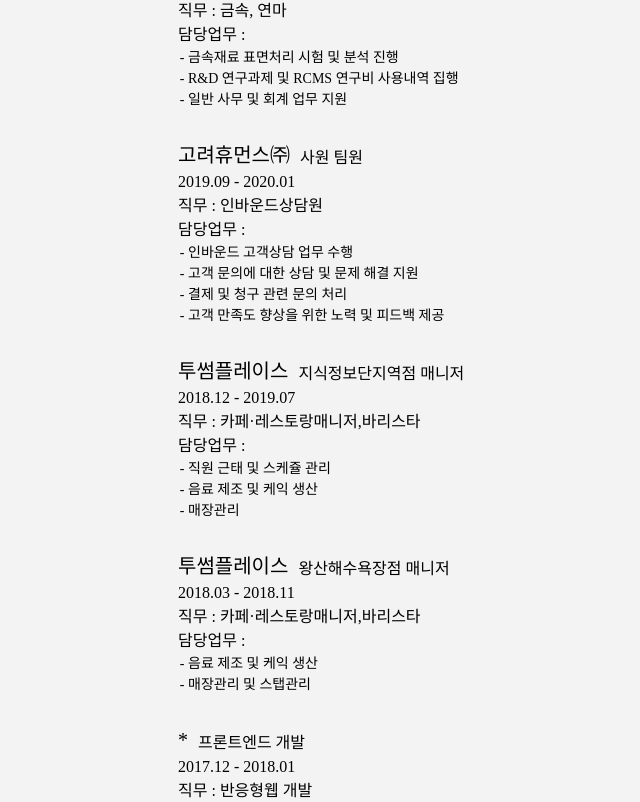
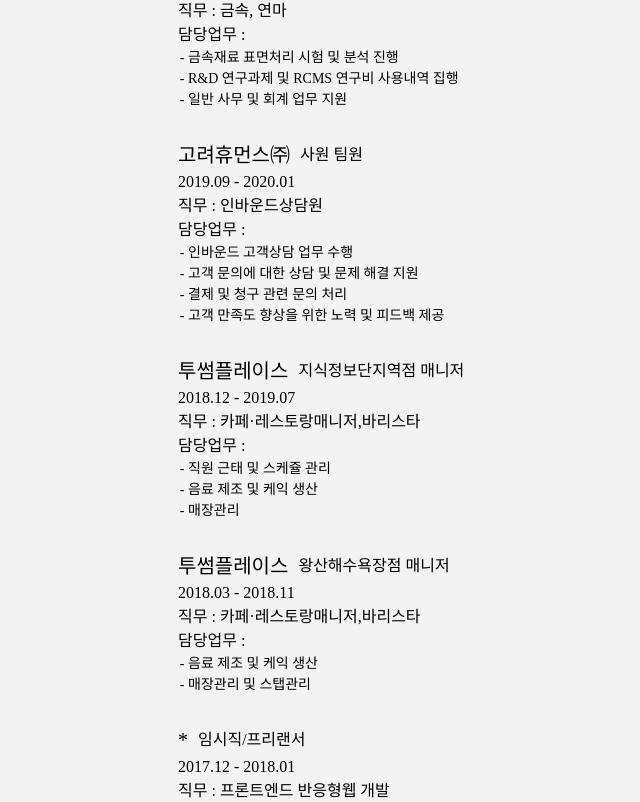
Before and after one commit to rladbal0101/portfolio, a React (Create React App) app: page / in a window 1280 px wide. Shown: the part 2938-3740 px from the top of the page, without its empty margins (32-672 px from the left). Built offline with nearby package versions, Linux system fonts and the light colour scheme; a web font is replaced by a local one.

Commit message:
2023-08-11 경력 제목 정렬수정

```diff
--- a/src/components/Works.js
+++ b/src/components/Works.js
@@ -17,7 +17,7 @@
 
 const WorkTitleContainer = styled.div`
   display: flex;
-  align-items: flex-end;
+  align-items: center;
 `;
 
 const PositionText = styled.p`
--- a/src/dataWork.json
+++ b/src/dataWork.json
@@ -15,8 +15,8 @@
     "id": "1",
     "period": "2017.12 - 2018.01",
     "company": "*",
-    "field": "반응형웹 개발",
-    "position" : "프론트엔드 개발",
+    "field": "프론트엔드 반응형웹 개발",
+    "position" : "임시직/프리랜서",
     "content": [
       "인천공항 T2 오픈에 따른 인천국제공항 홈페이지 리뉴얼 작업",
       "인천국제공항, 인천국제공항공사 서브 페이지 구현/교통, 주차 페이지",
```
